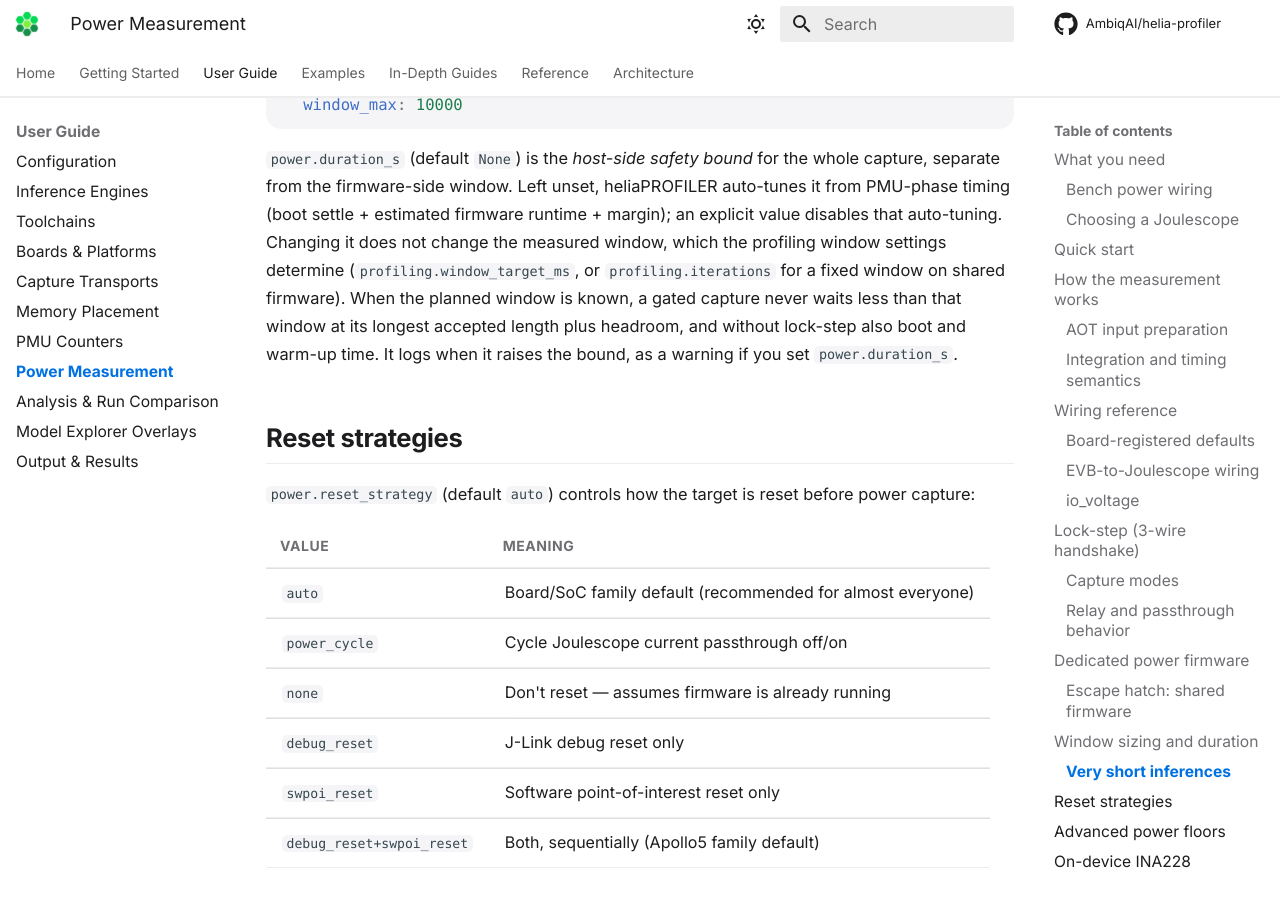
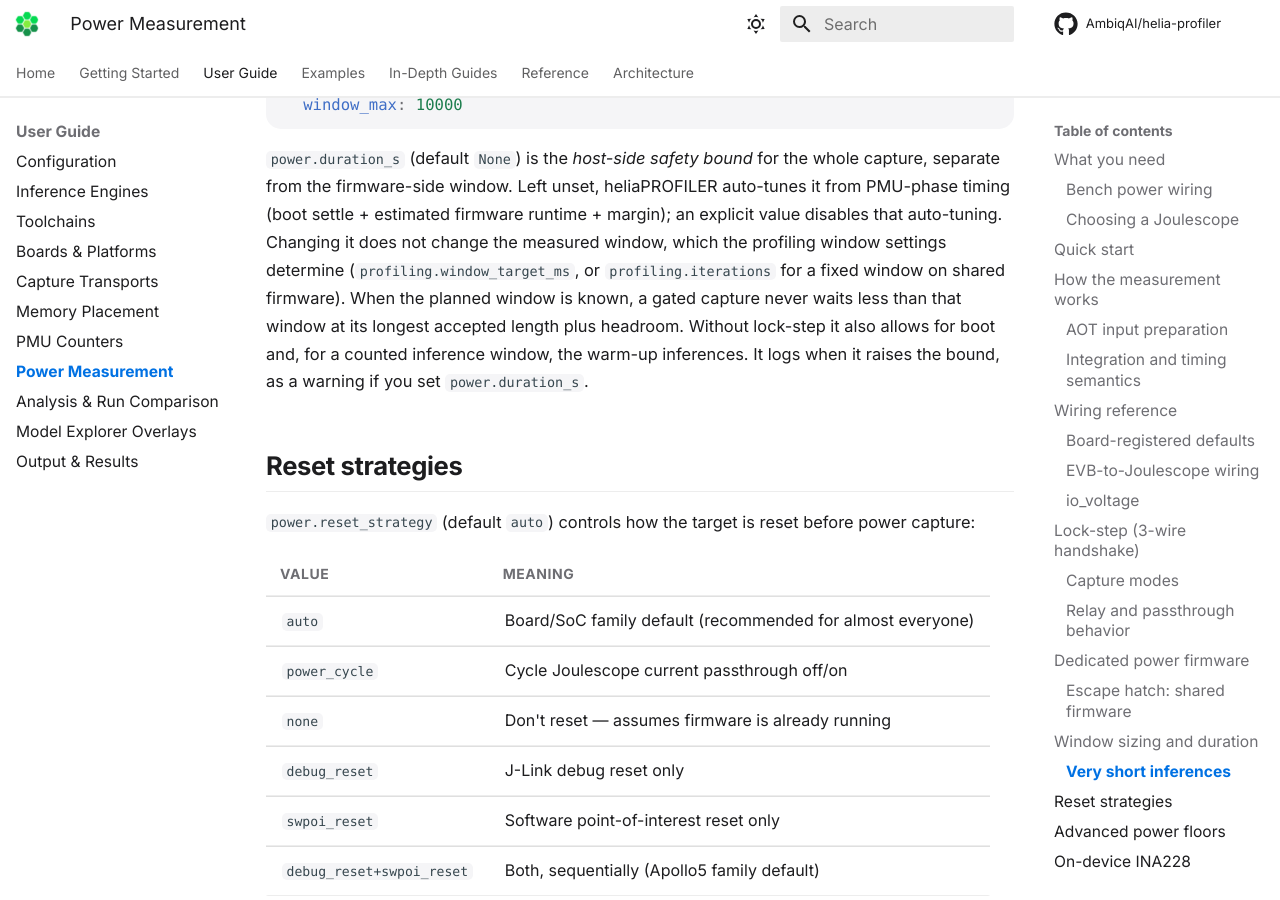
Before and after one commit to AmbiqAI/helia-profiler, an MkDocs documentation site: the page built from docs/guide/power.md, in a window 1280 px wide and 900 px high, scrolled down 13108 px. Built offline with MkDocs 1.6.1 and Material for MkDocs 9.7.7, drawn with Linux system fonts in a browser that asks for light colours; some web fonts are replaced; comment, search, counter and statistics services are not loaded.

Commit message:
docs(power): say warm-up is charged only for counted windows
Reflow the no_gate_fall troubleshooting entry, state that the free-running
wait allows for warm-up inferences only on a counted window, align a test
docstring with the accepted-window threshold, and read the probe tolerances
from their constants in the threshold test.

Refs #302

```diff
--- a/docs/guide/power.md
+++ b/docs/guide/power.md
@@ -512,8 +512,9 @@ Changing it does not change the measured window, which the profiling window
 settings determine (`profiling.window_target_ms`, or `profiling.iterations`
 for a fixed window on shared firmware). When the planned window is known, a
 gated capture never waits less than that window at its longest accepted length
-plus headroom, and without lock-step also boot and warm-up time. It logs when
-it raises the bound, as a warning if you set `power.duration_s`.
+plus headroom. Without lock-step it also allows for boot and, for a counted
+inference window, the warm-up inferences. It logs when it raises the bound, as
+a warning if you set `power.duration_s`.
 
 ## Reset strategies
 
@@ -1168,8 +1169,9 @@ the JS320 bench.
     length the planned window may run, check for a firmware hang inside the
     clean window. If the gate rose too late to finish a window of accepted
     length, or the window is unknown, increase `power.duration_s`, which
-    bounds the capture but does not change the window length. This one is *not* a lock-step problem — the gate
-    was observed rising, so the poller was armed in time.
+    bounds the capture but does not change the window length. This one is
+    *not* a lock-step problem — the gate was observed rising, so the poller
+    was armed in time.
 
 ??? failure "Wrong `io_voltage` or wrong input index"
     A GPI configured for the wrong voltage threshold, or wired to the wrong
```
Also changed, not shown: 1 other file.
